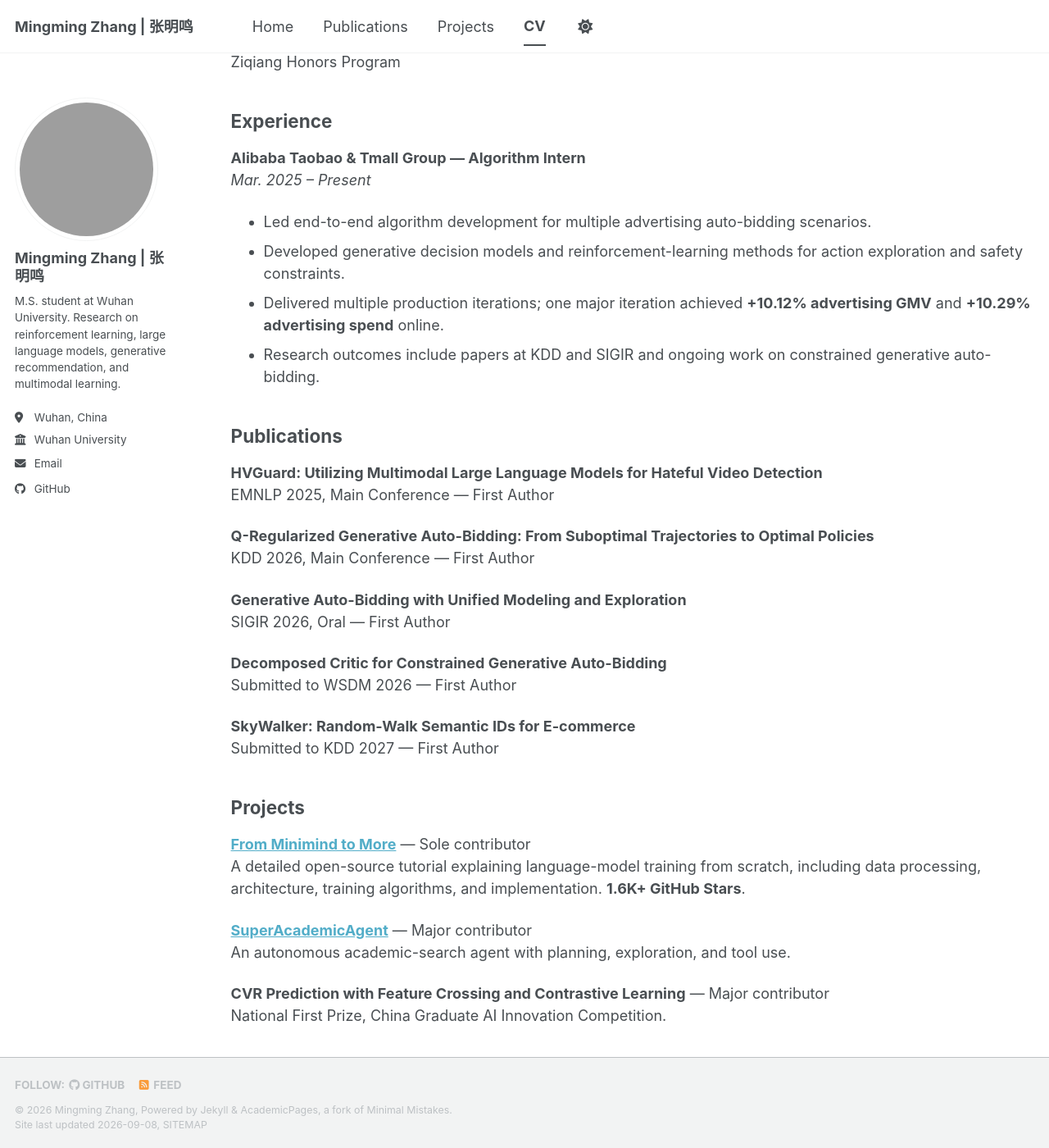
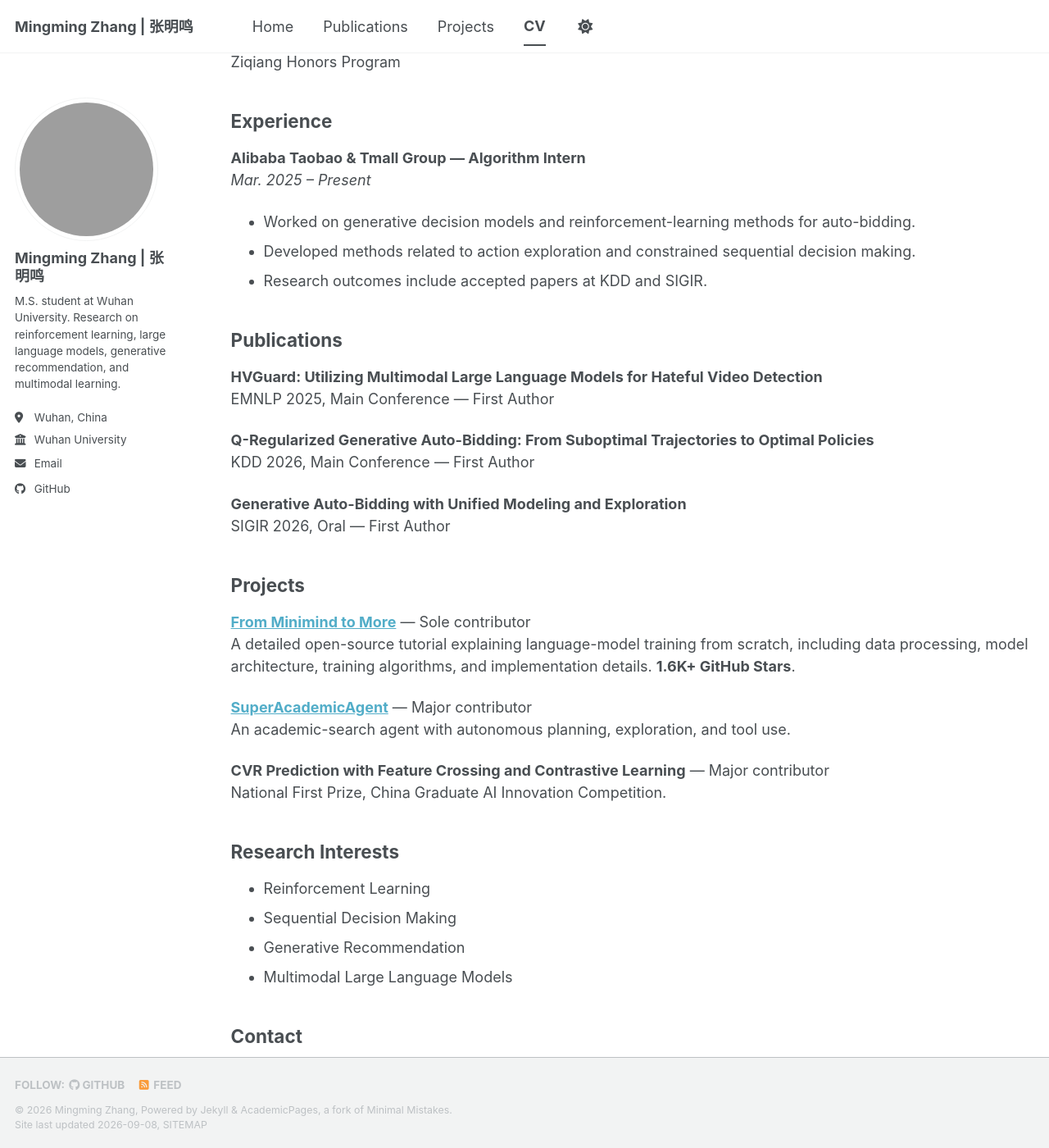
Before and after one commit to Tongyun1/tongyun1.github.io, a Jekyll site: the page built from _pages/cv.md, in a window 1280 px wide and 1400 px high, scrolled down 435 px. Shown: the whole window at 82% size. Built offline with Jekyll 4.4.1, drawn with Linux system fonts in a browser that asks for light colours; a style sheet for code colours, icons or effects is not loaded; some of the changed text lies outside the part shown; grey boxes are pictures that could not be loaded.

Commit message:
Refine public CV and remove under-review details

```diff
--- a/_pages/cv.md
+++ b/_pages/cv.md
@@ -9,15 +9,15 @@ redirect_from:
 
 # Mingming Zhang (张明鸣)
 
-Master's student at Wuhan University working on reinforcement learning, large language models, generative recommendation, and multimodal learning.
+Master's student at Wuhan University. Research interests include reinforcement learning, sequential decision making, generative recommendation, and multimodal large language models.
 
 ## Education
 
-**Wuhan University** — M.S., School of Cyber Science and Engineering
+**Wuhan University** — Master's Student
 *Sep. 2024 – Present · Expected Jun. 2027*
 Ziqiang Honors Program
 
-**Wuhan University** — B.S., School of Cyber Science and Engineering
+**Wuhan University** — Bachelor's Degree
 *Sep. 2020 – Jun. 2024*
 Ziqiang Honors Program
 
@@ -26,10 +26,9 @@ Ziqiang Honors Program
 **Alibaba Taobao & Tmall Group — Algorithm Intern**
 *Mar. 2025 – Present*
 
-- Led end-to-end algorithm development for multiple advertising auto-bidding scenarios.
-- Developed generative decision models and reinforcement-learning methods for action exploration and safety constraints.
-- Delivered multiple production iterations; one major iteration achieved **+10.12% advertising GMV** and **+10.29% advertising spend** online.
-- Research outcomes include papers at KDD and SIGIR and ongoing work on constrained generative auto-bidding.
+- Worked on generative decision models and reinforcement-learning methods for auto-bidding.
+- Developed methods related to action exploration and constrained sequential decision making.
+- Research outcomes include accepted papers at KDD and SIGIR.
 
 ## Publications
 
@@ -42,29 +41,23 @@ KDD 2026, Main Conference — First Author
 **Generative Auto-Bidding with Unified Modeling and Exploration**
 SIGIR 2026, Oral — First Author
 
-**Decomposed Critic for Constrained Generative Auto-Bidding**
-Submitted to WSDM 2026 — First Author
-
-**SkyWalker: Random-Walk Semantic IDs for E-commerce**
-Submitted to KDD 2027 — First Author
-
 ## Projects
 
 **[From Minimind to More](https://github.com/Tongyun1/from-minimind-to-more)** — Sole contributor
-A detailed open-source tutorial explaining language-model training from scratch, including data processing, architecture, training algorithms, and implementation. **1.6K+ GitHub Stars**.
+A detailed open-source tutorial explaining language-model training from scratch, including data processing, model architecture, training algorithms, and implementation details. **1.6K+ GitHub Stars**.
 
 **[SuperAcademicAgent](https://github.com/Tongyun1/SuperAcademicAgent)** — Major contributor
-An autonomous academic-search agent with planning, exploration, and tool use.
+An academic-search agent with autonomous planning, exploration, and tool use.
 
 **CVR Prediction with Feature Crossing and Contrastive Learning** — Major contributor
 National First Prize, China Graduate AI Innovation Competition.
 
 ## Research Interests
 
-- Reinforcement Learning and Offline RL
-- Large Language Models and Post-training
-- Generative Recommendation and Sequential Decision Making
-- Multimodal Large Language Models and Content Understanding
+- Reinforcement Learning
+- Sequential Decision Making
+- Generative Recommendation
+- Multimodal Large Language Models
 
 ## Contact
 
```
